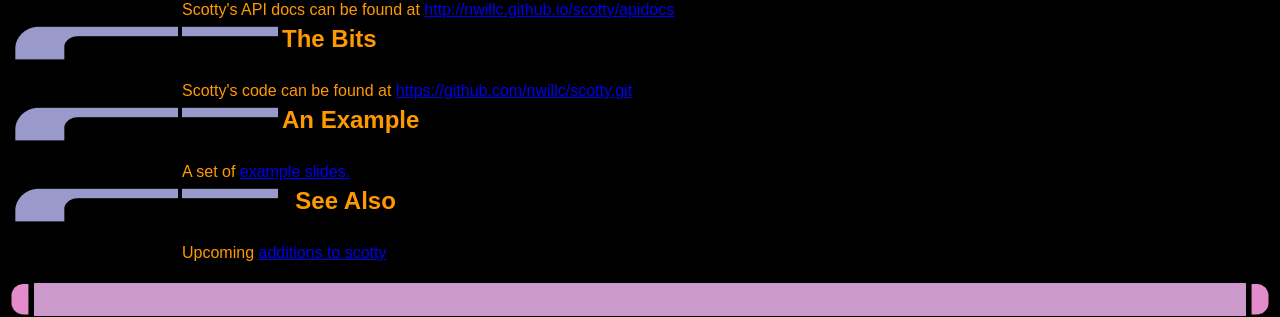
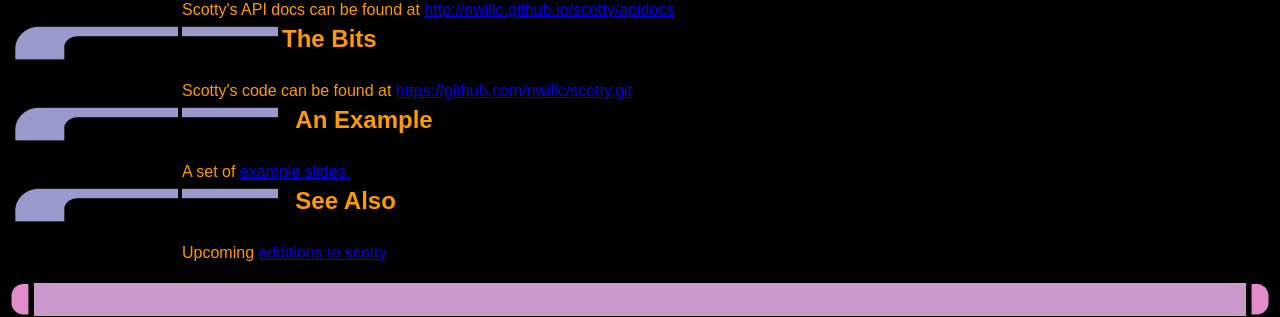
Before and after one commit to nwillc/scotty, a Jekyll site: the page index.html, which Jekyll copies as it is, in a window 1280 px wide. Shown: the part 356-673 px from the top of the page. Built offline with Jekyll 4.4.1, drawn with Linux system fonts in a browser that asks for light colours; Markdown is read by kramdown in place of the engine named in the settings.

Commit message:
pages updates

```diff
--- a/index.html
+++ b/index.html
@@ -65,7 +65,7 @@
       <tr>
 	<td><img src="images/bl-swosh.gif"></td>
 	<td><img src="images/bl-bar.gif"></td>
-	<td valign="top" width="100%" halign="left" ><h2>An Example</h2></td>
+	<td valign="top" width="100%" halign="left" ><h2>&nbsp;&nbsp;An Example</h2></td>
       </tr>
       <tr><td></td><td colspan="2">
 	  A set of <a href="scotty_example.swf">example slides.</a><p/>
```
